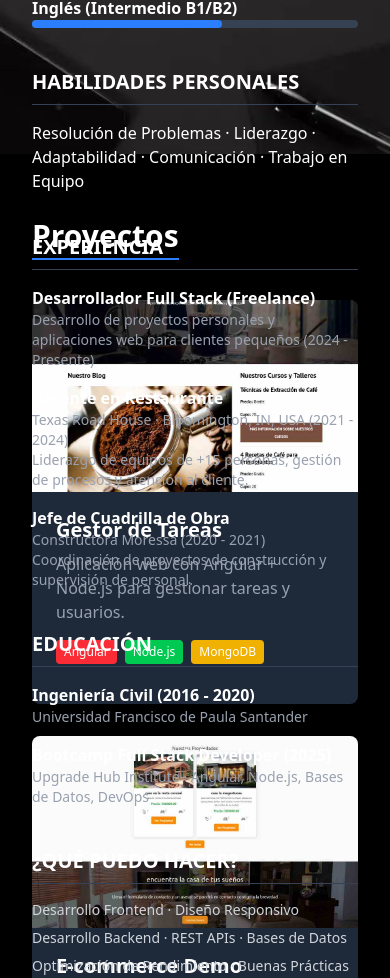
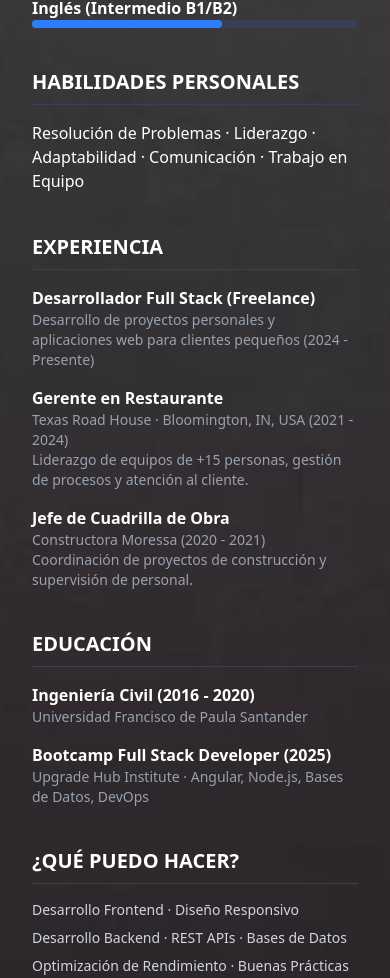
Before and after one commit to diiegodm/portafolio, an Angular app: page / in a window 390 px wide. Shown: the part 2778-3756 px from the top of the page. Built offline with nearby package versions, Linux system fonts and the light colour scheme.

Commit message:
acomodacion

```diff
--- a/src/app/components/features/features.component.html
+++ b/src/app/components/features/features.component.html
@@ -1,12 +1,12 @@
-<section class="bg-black text-white py-16 px-8">
+<section class="bg-black text-white py-16 px-4 sm:px-6 lg:px-8">
   <div class="max-w-7xl mx-auto">
     <!-- Título -->
-    <h2 class="text-3xl font-bold border-b-2 border-blue-500 inline-block pb-1 mb-10">
+    <h2 class="text-3xl font-bold border-b-2 border-blue-500 inline-block pb-1 mb-10 text-center md:text-left">
       Proyectos
     </h2>
 
     <!-- Grid de proyectos -->
-    <div class="grid grid-cols-1 md:grid-cols-3 gap-8">
+    <div class="grid grid-cols-1 sm:grid-cols-2 lg:grid-cols-3 gap-6 md:gap-8">
 
       <!-- Proyecto 1 -->
       <div class="bg-gray-800 rounded-lg shadow-lg overflow-hidden hover:scale-105 transition-transform">
@@ -23,11 +23,6 @@
             <span class="bg-green-500 text-xs px-2 py-1 rounded">Node.js</span>
             <span class="bg-yellow-500 text-xs px-2 py-1 rounded">MongoDB</span>
           </div>
-          <!-- GitHub -->
-          <!-- <a href="https://github.com/usuario/proyecto1" target="_blank"
-             class="px-4 py-2 bg-blue-600 rounded-lg hover:bg-blue-700 transition">
-            GitHub
-          </a> -->
         </div>
       </div>
 
@@ -46,18 +41,13 @@
             <span class="bg-purple-500 text-xs px-2 py-1 rounded">Express</span>
             <span class="bg-green-600 text-xs px-2 py-1 rounded">PostgreSQL</span>
           </div>
-          <!-- GitHub -->
-          <!-- <a href="https://github.com/usuario/proyecto2" target="_blank"
-             class="px-4 py-2 bg-blue-600 rounded-lg hover:bg-blue-700 transition">
-            GitHub
-          </a> -->
         </div>
       </div>
 
       <!-- Proyecto 3 -->
       <div class="bg-gray-800 rounded-lg shadow-lg overflow-hidden hover:scale-105 transition-transform">
         <img src="../../../assets/proyectos/2.jpg" alt="Proyecto 3"
-         class="w-full h-48 object-cover transform hover:scale-110 hover:brightness-110 hover:grayscale-0 transition duration-500">
+             class="w-full h-48 object-cover transform hover:scale-110 hover:brightness-110 transition duration-500">
         <div class="p-6">
           <h3 class="text-xl font-bold mb-2">Portfolio Web</h3>
           <p class="text-gray-400 mb-4">
@@ -68,14 +58,8 @@
             <span class="bg-red-500 text-xs px-2 py-1 rounded">Angular</span>
             <span class="bg-cyan-500 text-xs px-2 py-1 rounded">Tailwind</span>
           </div>
-          <!-- GitHub -->
-          <!-- <a href="https://github.com/usuario/proyecto3" target="_blank"
-             class="px-4 py-2 bg-blue-600 rounded-lg hover:bg-blue-700 transition">
-            GitHub
-          </a> -->
         </div>
       </div>
-
     </div>
 
     <!-- CTA -->
--- a/src/app/components/resume/resume.component.html
+++ b/src/app/components/resume/resume.component.html
@@ -1,5 +1,7 @@
-<section id="resume" class="bg-black text-white py-16 px-8 relative h-screen bg-cover bg-center"
-style="background-image: url('../../../assets/imagenes/fondo5.jpg');">
+<section id="resume"
+  class="bg-black text-white py-16 px-8 relative min-h-screen bg-cover bg-center"
+  style="background-image: url('../../../assets/imagenes/fondo5.jpg');">
+
   <div class="max-w-7xl mx-auto grid grid-cols-1 md:grid-cols-3 gap-10">
 
     <!-- Columna izquierda -->
@@ -55,7 +57,6 @@ style="background-image: url('../../../assets/imagenes/fondo5.jpg');">
       <div>
         <h3 class="text-xl font-bold border-b border-gray-700 pb-2 mb-4">IDIOMAS</h3>
         <div class="space-y-4">
-
           <div>
             <p class="font-semibold">Inglés (Intermedio B1/B2)</p>
             <div class="w-full bg-gray-700 rounded-full h-2">
```
